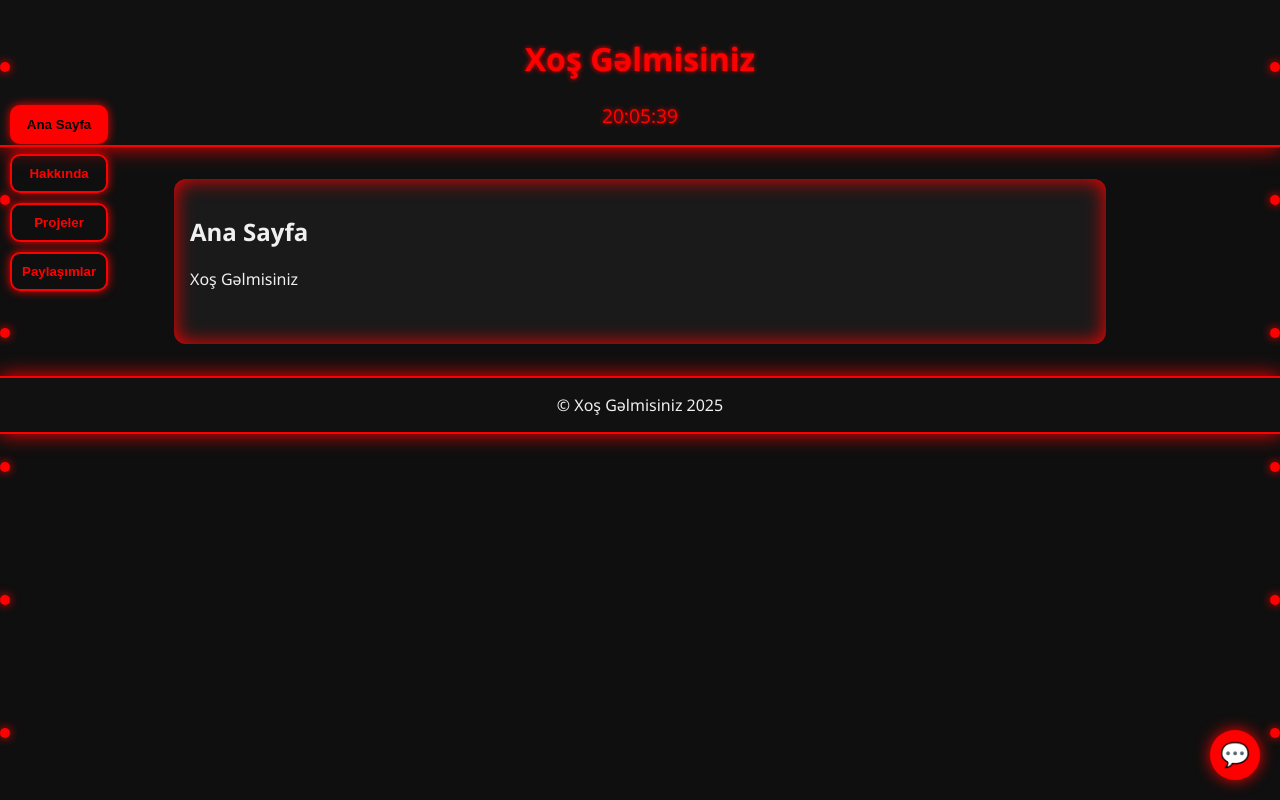
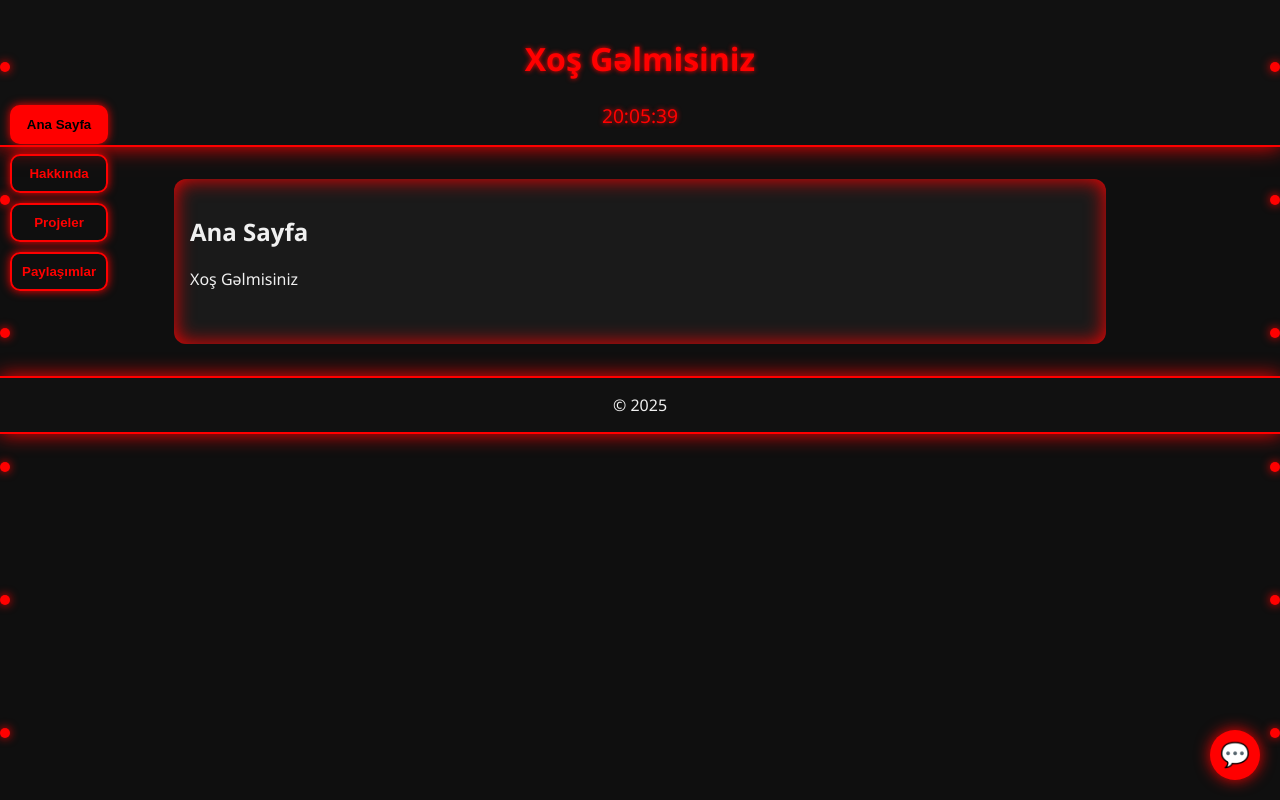
Before and after one commit to cyber19811/Azerbaijan, a plain HTML site: page index.html in a window 1280 px wide. Drawn offline with Linux system fonts and the light colour scheme.

Commit message:
Update index.html

```diff
--- a/index.html
+++ b/index.html
@@ -236,7 +236,7 @@
 <main id="content-area"></main>
 
 <footer>
-  &copy; Xoş Gəlmisiniz 2025
+  &copy;  2025
 </footer>
 
 <button id="chat-toggle-btn" title="Sohbeti Aç/Kapat">💬</button>
```
